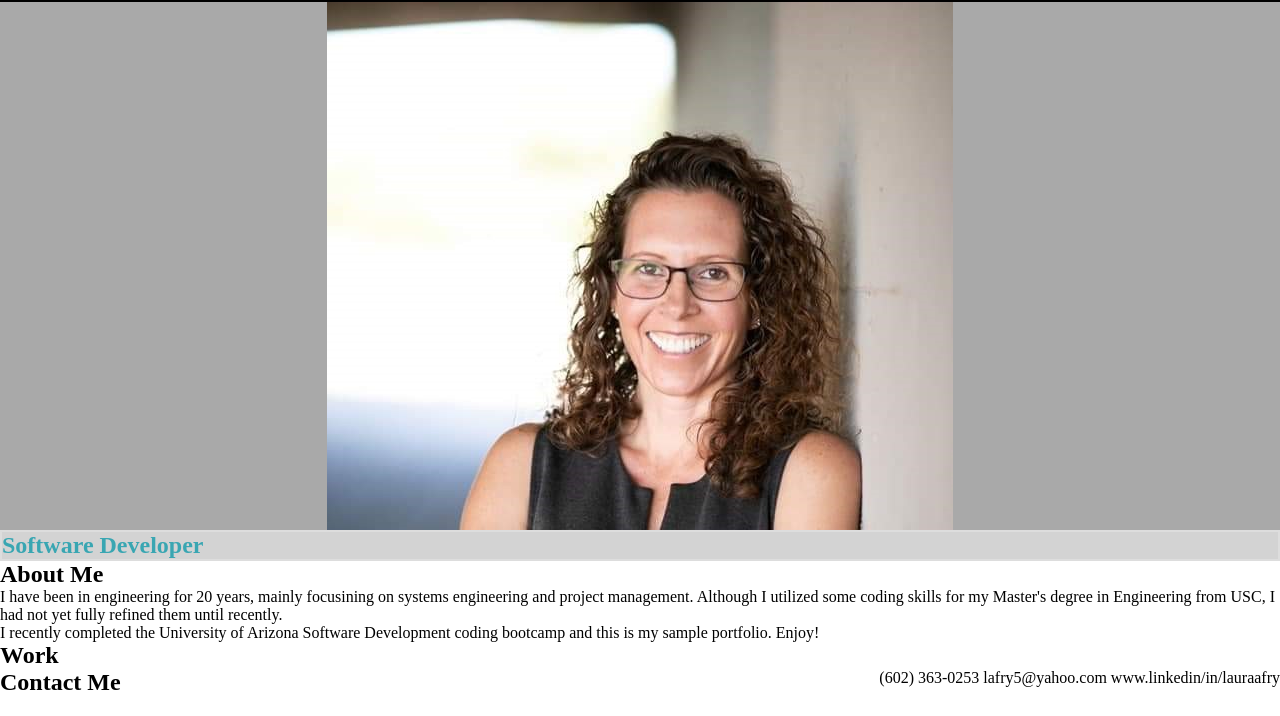
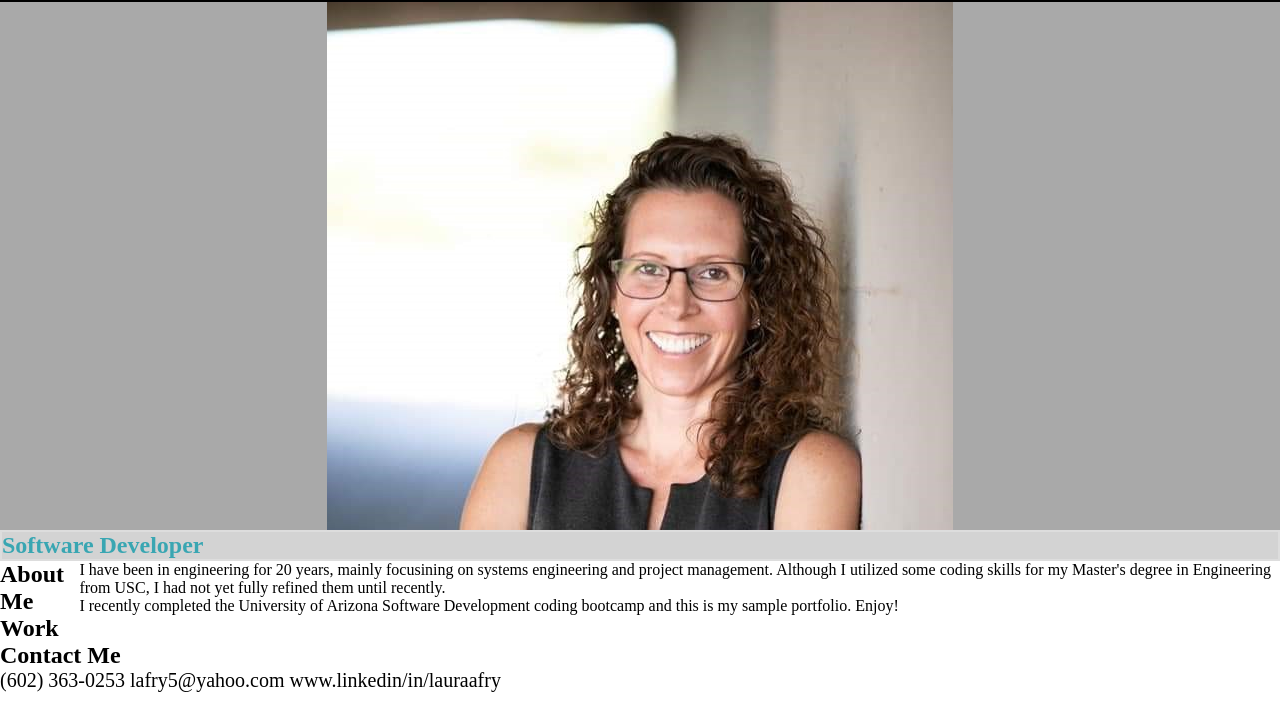
Before and after one commit to lafry5/Project-2-Challenge, a plain HTML site: page index.html in a window 1280 px wide. Shown: the part 84-800 px from the top of the page. Drawn offline with Linux system fonts and the light colour scheme.

Commit message:
moved paragraph in about me

```diff
--- a/assets/style.css
+++ b/assets/style.css
@@ -75,3 +75,11 @@
     flex: wrap;
     justify-content: space-between;
 }
+
+ /* Contact section */
+
+.contactsection p {
+    display: inline;
+    justify-content: space-around;
+    font-size: 20px;
+}
--- a/index.html
+++ b/index.html
@@ -41,9 +41,9 @@
     </div>
 
    <!-- About Me section -->
-    <section id ="About-Me" class = "sectionhead" class = "flex-row">       <!-- Have I defined this yet? -->
+    <section id ="About-Me" class = "flex-row">
         <!-- Wrap every h2 with a class of "section-title" in this div! -->
-        <div class="section-title">                                 <!-- Have I defined this yet? -->
+        <div class="section-title">
             <h2>About Me</h2>
         </div>
         <div class="flex-row">
@@ -57,7 +57,7 @@
     <!-- Work section -->
     <section id ="Work" class = "flex-row">
         <!-- Wrap h2 with a class of "section-title" in this div! -->
-        <div class="section-title">                                         <!-- Have I defined this yet? -->
+        <div class="section-title">
             <h2>Work</h2>
         </div>
         <div class="flex-row">
@@ -68,16 +68,14 @@
     </section>
 
     <!-- Contact section -->
-        <section id ="Contact-Me" class = "flex-row">
-            <!-- Wrap h2 with a class of "section-title" in this div! -->
-            <div class="section-title">                                         <!-- Have I defined this yet? -->
+        <!-- <section id ="Contact-Me" class = "flex-row">
+            Wrap h2 with a class of "section-title" in this div! -->
+            <div class="section-title">
                 <h2>Contact Me</h2>
             </div>
-            <div class="flex-row" class = "contact">
+            <div class = "contactsection">
                 <p>
-                 (602) 363-0253
-                 lafry5@yahoo.com
-                 www.linkedin/in/lauraafry
+                 (602) 363-0253 lafry5@yahoo.com www.linkedin/in/lauraafry
                 </p>
             </div>
         </section>
```
